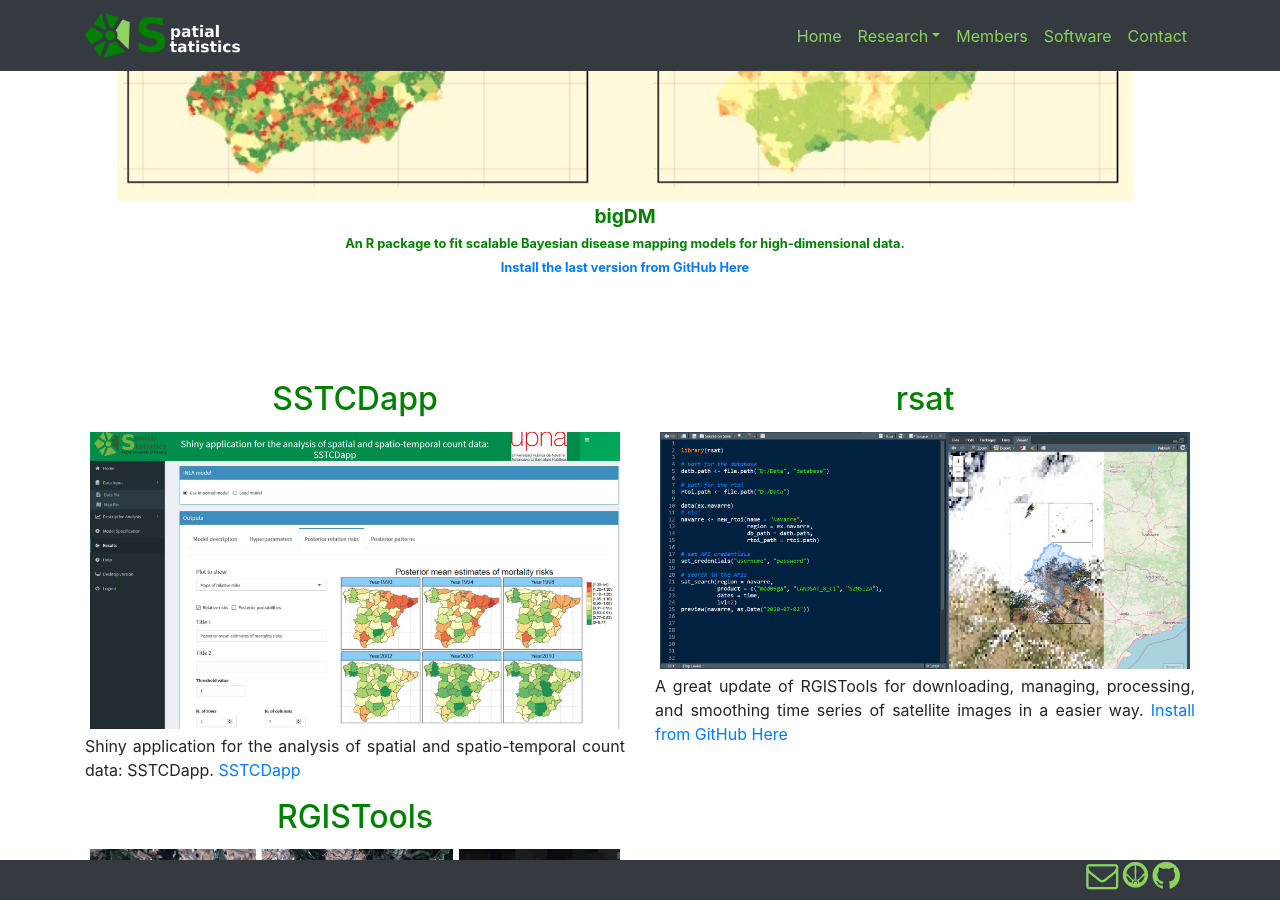
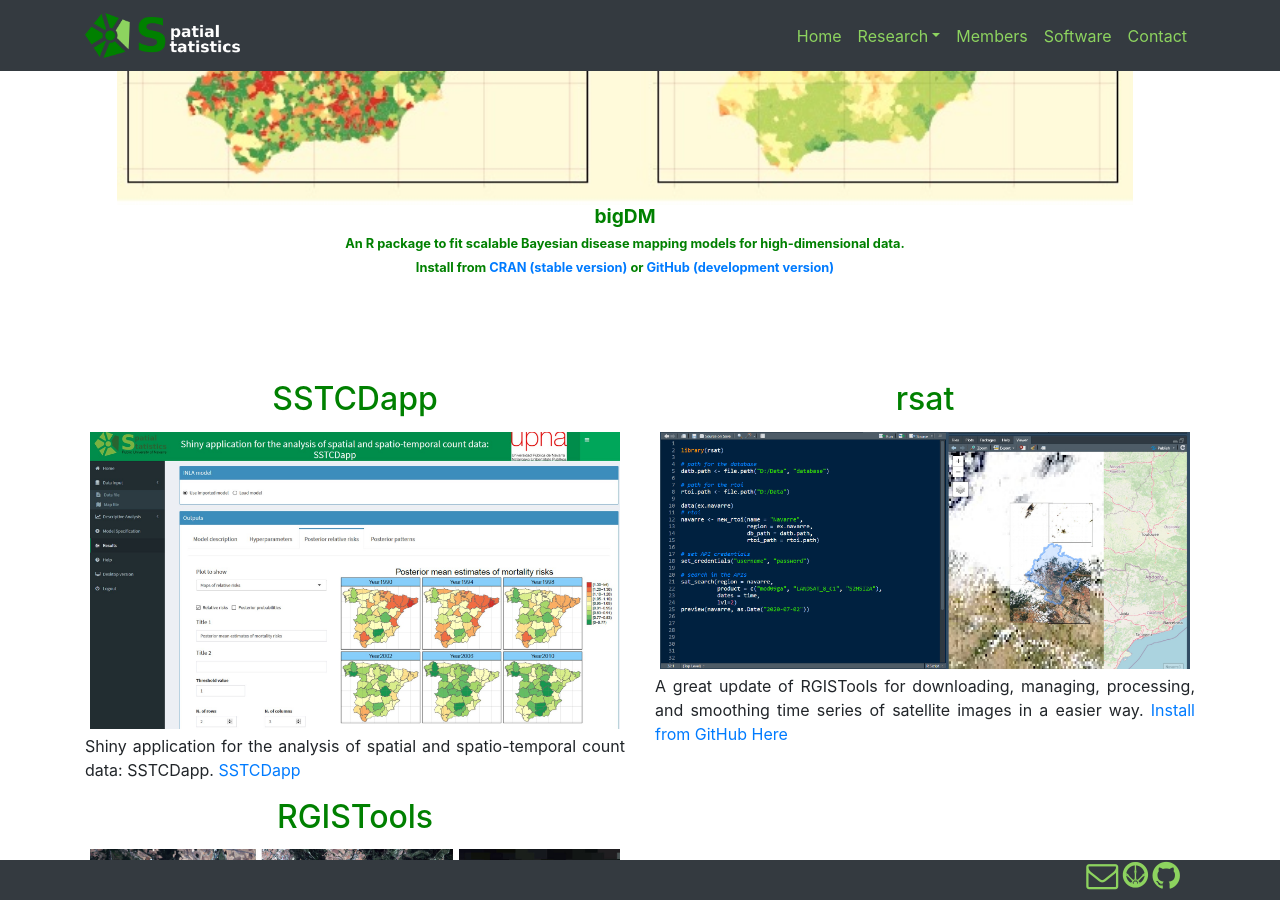
Before and after one commit to spatialstatisticsupna/spatialstatisticsupna.github.io, a Jekyll site: the page built from index.html, in a window 1280 px wide and 900 px high, scrolled down 6163 px. Built offline with Jekyll 4.4.1, drawn with Linux system fonts in a browser that asks for light colours; some web fonts are replaced.

Commit message:
Update softwareCarousel.html

```diff
--- a/_includes/softwareCarousel.html
+++ b/_includes/softwareCarousel.html
@@ -13,7 +13,7 @@
           <div>
               <h1>bigDM</h1>
               <h2>An R package to fit scalable Bayesian disease mapping models for high-dimensional data.</h2>
-              <h2><a href="https://github.com/spatialstatisticsupna/bigDM" target="_blank">Install the last version from GitHub Here</a></h2>
+              <h2>Install from <a href="https://cran.r-project.org/web/packages/bigDM/index.html" target="_blank">CRAN (stable version)</a> or <a href="https://github.com/spatialstatisticsupna/bigDM" target="_blank">GitHub (development version)</a></h2>
           </div>
           </div>
 		<!-- Slide three - Set the background image for this slide in the line below -->
```
